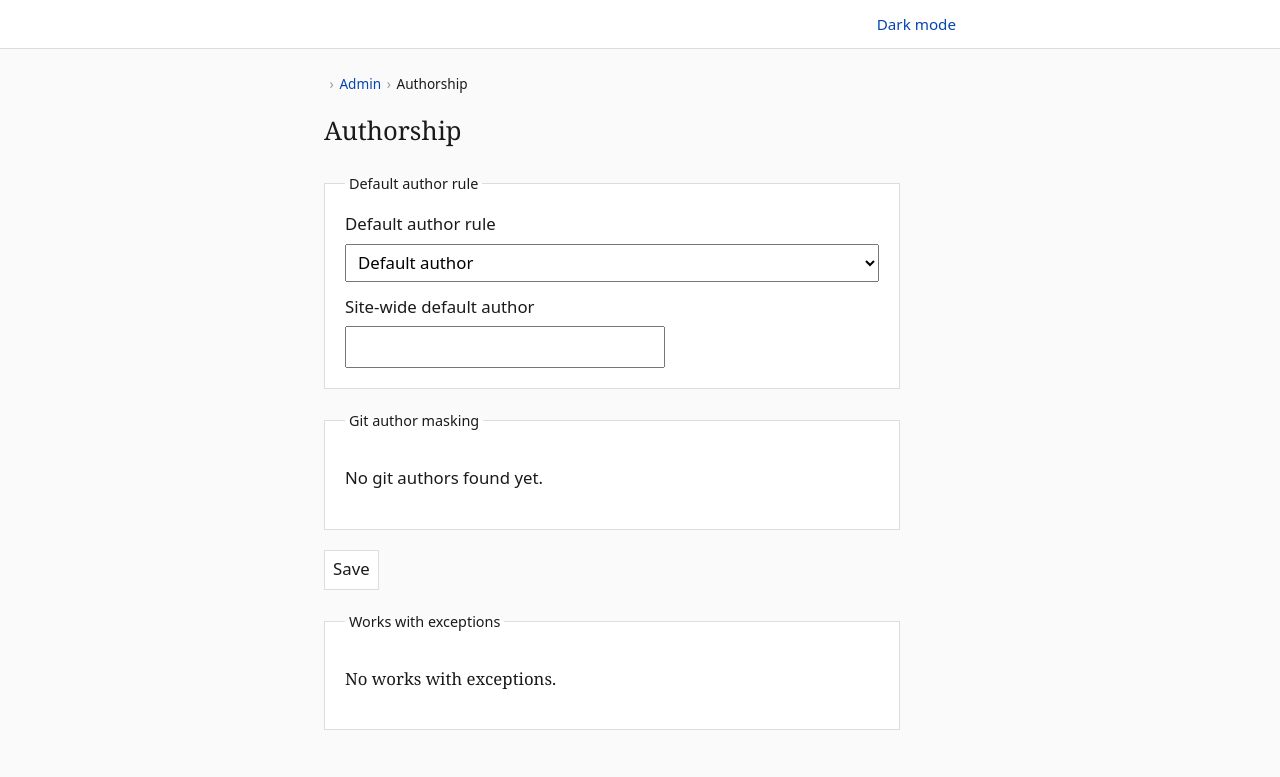
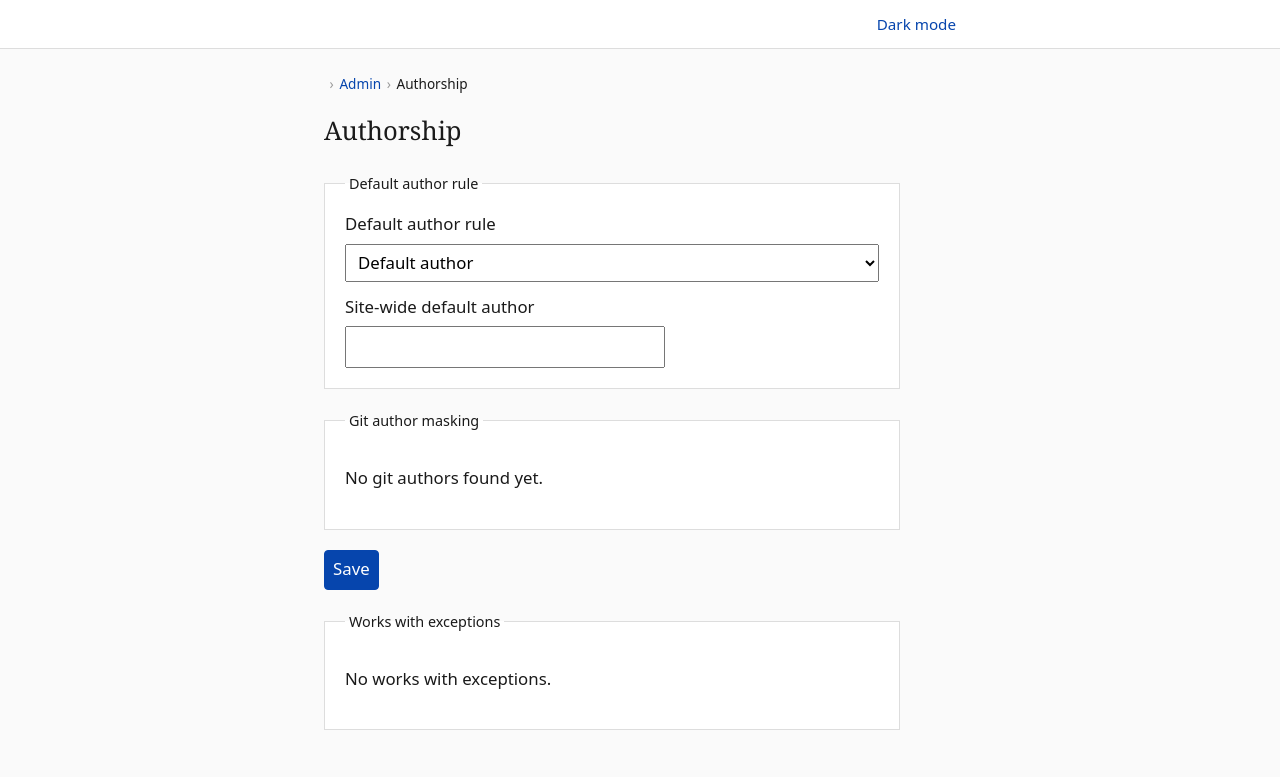
Before and after one commit to ganyuke/LibraryOfMyOwn, a Python web app: template libmyown/templates/admin/authorship.html in a window 1280 px wide. Shown: the top 777 px of the page. Run offline with Jinja, Linux system fonts and the light colour scheme; the template is opened without the code that fills it, so the values that code supplies are empty.

Commit message:
feat: button colors and unified fonts

```diff
--- a/libmyown/static/style.css
+++ b/libmyown/static/style.css
@@ -20,6 +20,12 @@
   --dot: #bbb;
   --error: #a00;
   --border-strong: #aaa;
+  --button-bg: #eef0f3;
+  --button-border: #858a93;
+  --button-bg-hover: #e1e4e9;
+  --primary-bg: #0645ad;
+  --primary-bg-hover: #003d99;
+  --primary-text: #fff;
   --sans: system-ui, sans-serif;
   --mono: ui-monospace, "Cascadia Code", "Source Code Pro", Menlo, monospace;
   color-scheme: light;
@@ -47,6 +53,12 @@ html[data-theme="dark"] {
   --dot: #666;
   --error: #ff8a8a;
   --border-strong: #666;
+  --button-bg: #2a2d33;
+  --button-border: #6b7079;
+  --button-bg-hover: #353941;
+  --primary-bg: #8ab4ff;
+  --primary-bg-hover: #a8c7ff;
+  --primary-text: #121212;
   color-scheme: dark;
 }
 
@@ -1083,10 +1095,18 @@ fieldset.work-panel {
   flex-direction: column;
   gap: 1.25rem;
   max-width: 36rem;
+  /* One font for the whole admin area. Only the page title keeps the site's serif. */
+  font-family: var(--sans);
 }
 
 .admin-page > h1 {
   margin: 0;
+  font-family: Georgia, "Times New Roman", serif;
+}
+
+/* Form controls don't inherit fonts by default, so browsers fall back to their own. */
+.admin-page :is(button, input, select, textarea) {
+  font: inherit;
 }
 
 .admin-page.continuity-admin {
@@ -1157,8 +1177,9 @@ fieldset.admin-panel {
   font-size: 0.9rem;
   line-height: inherit;
   padding: 0.35rem 0.75rem;
-  border: 1px solid var(--border);
-  background: var(--surface);
+  border: 1px solid var(--button-border);
+  border-radius: 4px;
+  background: var(--button-bg);
   color: var(--text);
   cursor: pointer;
   text-decoration: none;
@@ -1166,7 +1187,29 @@ fieldset.admin-panel {
 }
 
 .admin-btn:hover {
-  border-color: var(--border-strong);
+  background: var(--button-bg-hover);
+}
+
+.admin-btn:focus-visible {
+  outline: 2px solid var(--link);
+  outline-offset: 2px;
+}
+
+/* The main action of a page (usually Save), so it is easy to find. */
+.admin-btn--primary {
+  background: var(--primary-bg);
+  border-color: var(--primary-bg);
+  color: var(--primary-text);
+  font-weight: 600;
+}
+
+.admin-btn--primary:hover {
+  background: var(--primary-bg-hover);
+  border-color: var(--primary-bg-hover);
+}
+
+.admin-page .git-password {
+  font-family: var(--mono);
 }
 
 .admin-btn--remove {
--- a/libmyown/templates/admin/authorship.html
+++ b/libmyown/templates/admin/authorship.html
@@ -53,7 +53,7 @@
   </fieldset>
 
   <p class="admin-actions">
-    <button type="submit" class="admin-btn">Save</button>
+    <button type="submit" class="admin-btn admin-btn--primary">Save</button>
   </p>
 </form>
 
--- a/libmyown/templates/admin/continuity.html
+++ b/libmyown/templates/admin/continuity.html
@@ -58,7 +58,7 @@
     </fieldset>
   </div>
   <p class="admin-actions">
-    <button type="submit" class="admin-btn">Save</button>
+    <button type="submit" class="admin-btn admin-btn--primary">Save</button>
   </p>
 </form>
 {% endif %}
--- a/libmyown/templates/admin/crossposts.html
+++ b/libmyown/templates/admin/crossposts.html
@@ -58,7 +58,7 @@
     </p>
   </fieldset>
   <p class="admin-actions">
-    <button type="submit" class="admin-btn">Save</button>
+    <button type="submit" class="admin-btn admin-btn--primary">Save</button>
   </p>
 </form>
 {% endif %}
--- a/libmyown/templates/admin/flags.html
+++ b/libmyown/templates/admin/flags.html
@@ -119,7 +119,7 @@
 {% endif %}
 
 <p class="admin-actions">
-  <button type="submit" class="admin-btn" form="flags-form">Save</button>
+  <button type="submit" class="admin-btn admin-btn--primary" form="flags-form">Save</button>
 </p>
 </div>
 {% endblock %}
--- a/libmyown/templates/admin/history.html
+++ b/libmyown/templates/admin/history.html
@@ -38,7 +38,7 @@
     {% endfor %}
   </fieldset>
   <p class="admin-actions">
-    <button type="submit" class="admin-btn">Save</button>
+    <button type="submit" class="admin-btn admin-btn--primary">Save</button>
   </p>
 </form>
 {% endif %}
--- a/libmyown/templates/admin/merge.html
+++ b/libmyown/templates/admin/merge.html
@@ -39,7 +39,7 @@
     </label>
   </fieldset>
   <p class="admin-actions">
-    <button type="submit" class="admin-btn">Merge</button>
+    <button type="submit" class="admin-btn admin-btn--primary">Merge</button>
   </p>
 </form>
 {% if history_merges %}
--- a/libmyown/templates/admin/metadata.html
+++ b/libmyown/templates/admin/metadata.html
@@ -35,7 +35,7 @@
   {% endif %}
 
   <p class="admin-actions">
-    <button type="submit" class="admin-btn">Save</button>
+    <button type="submit" class="admin-btn admin-btn--primary">Save</button>
   </p>
 </form>
 </div>
--- a/libmyown/templates/admin/publish.html
+++ b/libmyown/templates/admin/publish.html
@@ -31,7 +31,7 @@
     {% endfor %}
   </fieldset>
   <p class="admin-actions">
-    <button type="submit" class="admin-btn">Save</button>
+    <button type="submit" class="admin-btn admin-btn--primary">Save</button>
   </p>
 </form>
 </div>
--- a/libmyown/templates/admin/security.html
+++ b/libmyown/templates/admin/security.html
@@ -18,7 +18,7 @@
     {% if revealed_git_password %}
     <p class="notice">Copy this password now. It will not be shown again.</p>
     <div class="git-remote-row">
-      <input type="text" readonly value="{{ revealed_git_password }}" id="git-password" class="git-remote-url">
+      <input type="text" readonly value="{{ revealed_git_password }}" id="git-password" class="git-remote-url git-password">
       <button type="button" class="admin-btn git-remote-copy" data-copy-target="git-password">Copy</button>
     </div>
     {% else %}
@@ -49,7 +49,7 @@
       </label>
     </fieldset>
     <p class="admin-actions">
-      <button type="submit" class="admin-btn">Save</button>
+      <button type="submit" class="admin-btn admin-btn--primary">Save</button>
     </p>
   </form>
 
--- a/libmyown/templates/admin/site.html
+++ b/libmyown/templates/admin/site.html
@@ -78,7 +78,7 @@
     </label>
   </fieldset>
   <p class="admin-actions">
-    <button type="submit" class="admin-btn">Save</button>
+    <button type="submit" class="admin-btn admin-btn--primary">Save</button>
   </p>
 </form>
 </div>
```
